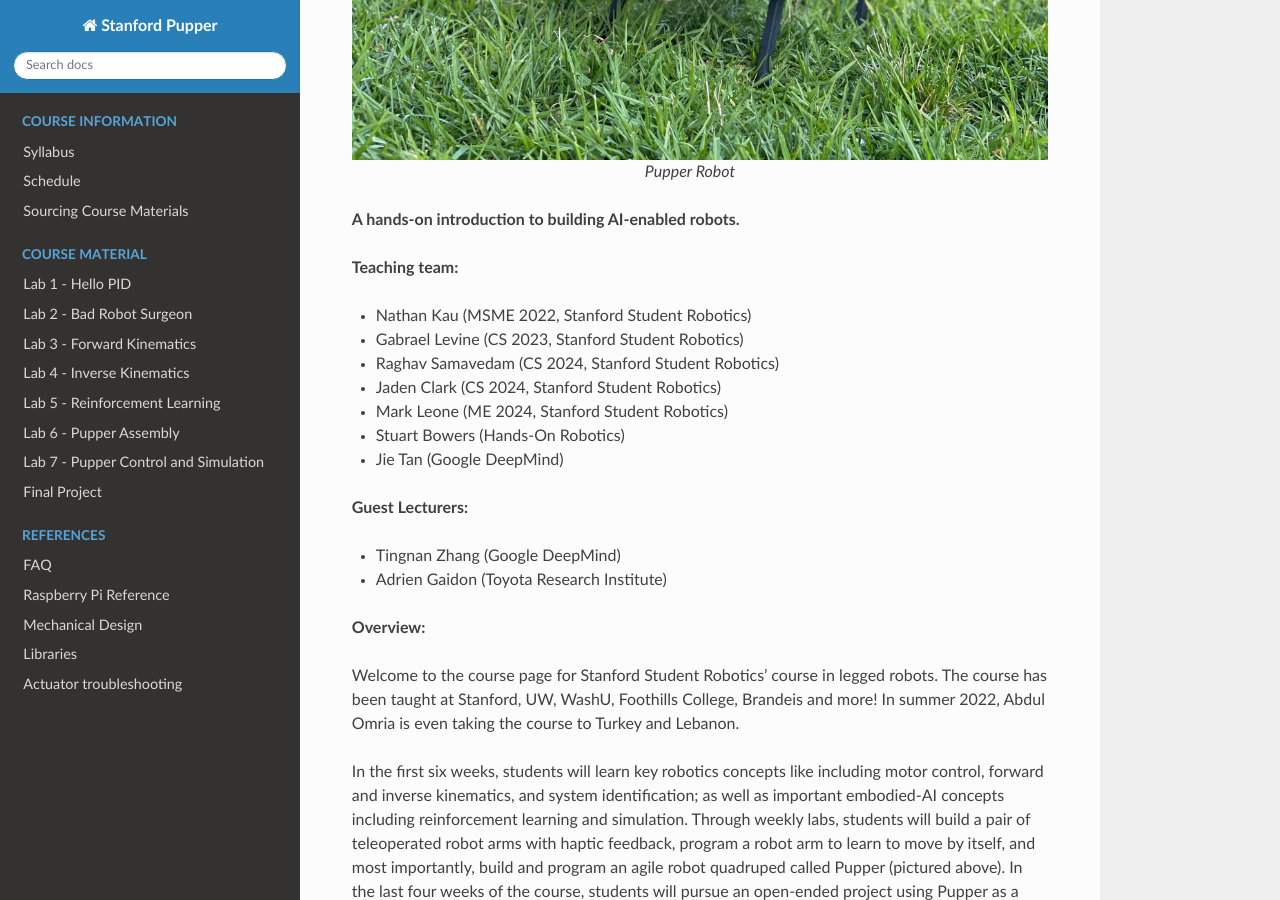
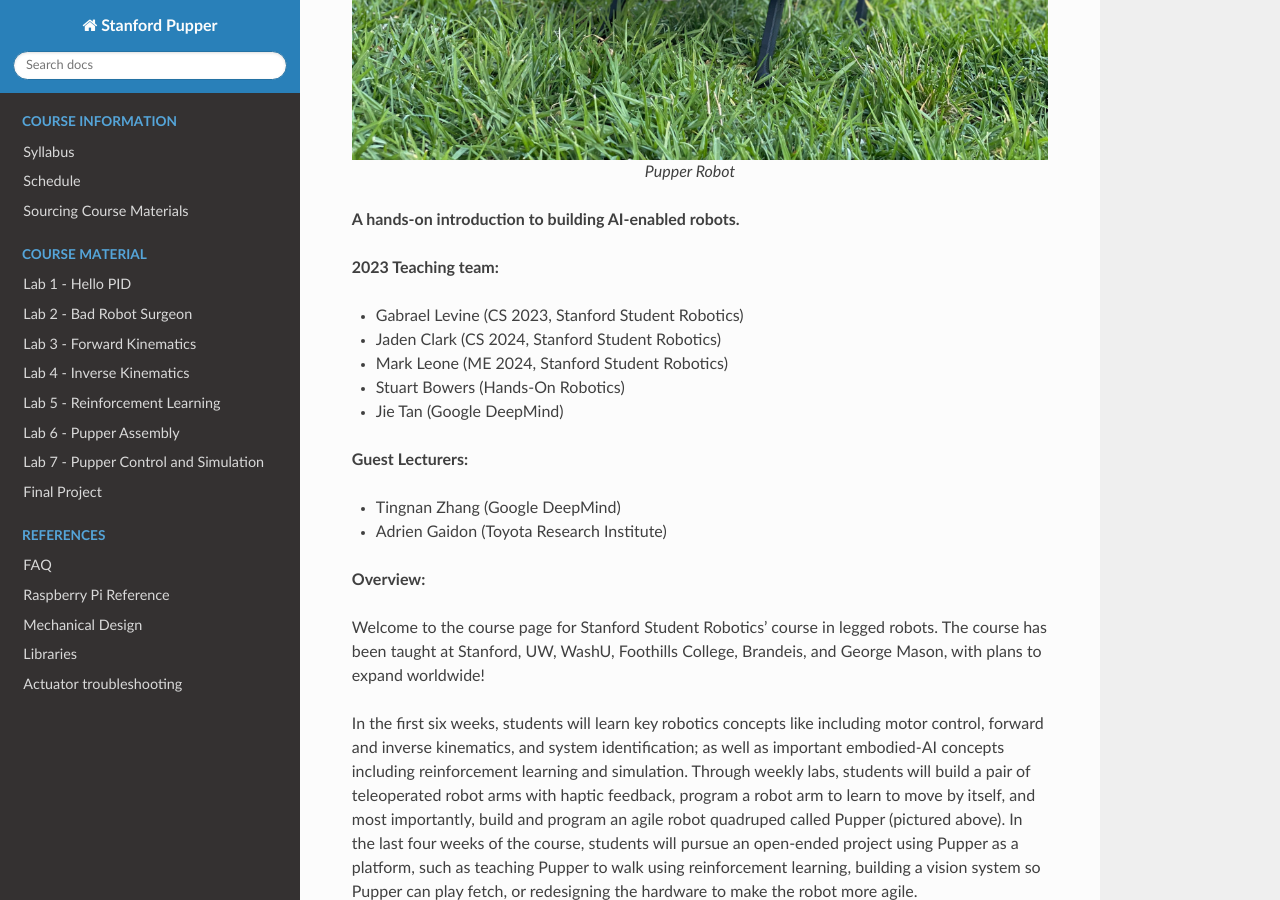
Before and after one commit to stanfordroboticsclub/pupperv3-independent-study, a Sphinx documentation site: the page built from docs/index.rst, in a window 1280 px wide and 900 px high, scrolled down 578 px. Built offline with Sphinx 7.4.7 and the Read the Docs theme 2.0.0, drawn with Linux system fonts in a browser that asks for light colours.

Commit message:
Update index.rst
updated teaching team and colleges taught

```diff
--- a/docs/index.rst
+++ b/docs/index.rst
@@ -12,11 +12,9 @@ Course overview
 
 **A hands-on introduction to building AI-enabled robots.**
 
-**Teaching team:**
+**2023 Teaching team:**
 
-* Nathan Kau (MSME 2022, Stanford Student Robotics)
 * Gabrael Levine (CS 2023, Stanford Student Robotics)
-* Raghav Samavedam (CS 2024, Stanford Student Robotics)
 * Jaden Clark (CS 2024, Stanford Student Robotics)
 * Mark Leone (ME 2024, Stanford Student Robotics)
 * Stuart Bowers (Hands-On Robotics)
@@ -29,7 +27,7 @@ Course overview
 
 **Overview:**
 
-Welcome to the course page for Stanford Student Robotics' course in legged robots. The course has been taught at Stanford, UW, WashU, Foothills College, Brandeis and more! In summer 2022, Abdul Omria is even taking the course to Turkey and Lebanon.
+Welcome to the course page for Stanford Student Robotics' course in legged robots. The course has been taught at Stanford, UW, WashU, Foothills College, Brandeis, and George Mason, with plans to expand worldwide!
 
 In the first six weeks, students will learn key robotics concepts like including motor control, forward and inverse kinematics, and system identification; as well as important embodied-AI concepts including reinforcement learning and simulation. Through weekly labs, students will build a pair of teleoperated robot arms with haptic feedback, program a robot arm to learn to move by itself, and most importantly, build and program an agile robot quadruped called Pupper (pictured above). In the last four weeks of the course, students will pursue an open-ended project using Pupper as a platform, such as teaching Pupper to walk using reinforcement learning, building a vision system so Pupper can play fetch, or redesigning the hardware to make the robot more agile.
 
```
